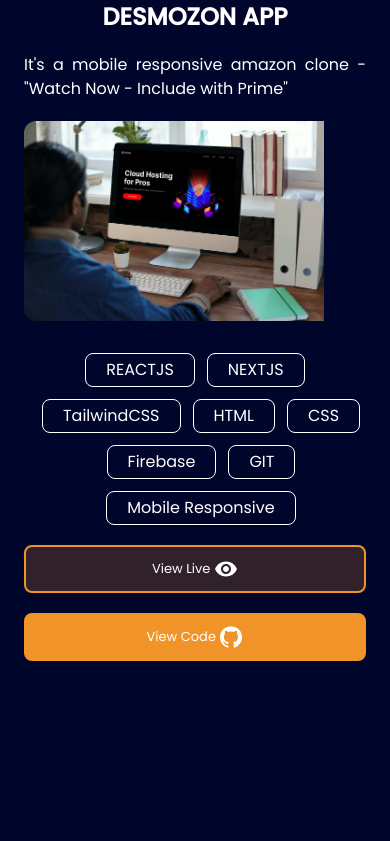
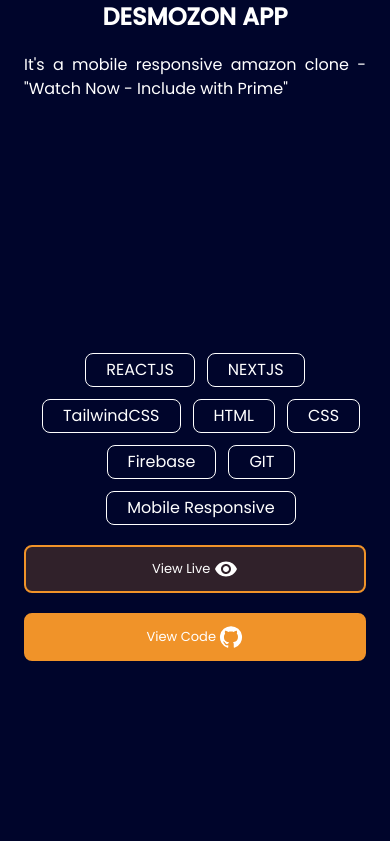
Before and after one commit to obendesmond/Portfolio, a Next.js app: page / in a window 390 px wide. Shown: the part 1420-2261 px from the top of the page. Built offline with nearby package versions, Linux system fonts and the light colour scheme.

Commit message:
fix imgSrc for portfolio

```diff
--- a/src/components/Project.js
+++ b/src/components/Project.js
@@ -28,7 +28,7 @@
           </div>
           <p className="text-white text-justify">{description}</p>
           <div
-            className={`block bg-[url('/assets/mockups/obenify.jpg')] bg-contain bg-no-repeat  w-full h-[200px] rounded-xl md:hidden`}
+            className={`flex bg-[url('/assets/projects/${imgSrc}')] bg-contain bg-no-repeat  w-full h-[200px] rounded-xl md:hidden`}
           ></div>
 
           <div className="flex flex-wrap space-x-3 space-y-3 items-end justify-center md:justify-start">
```
